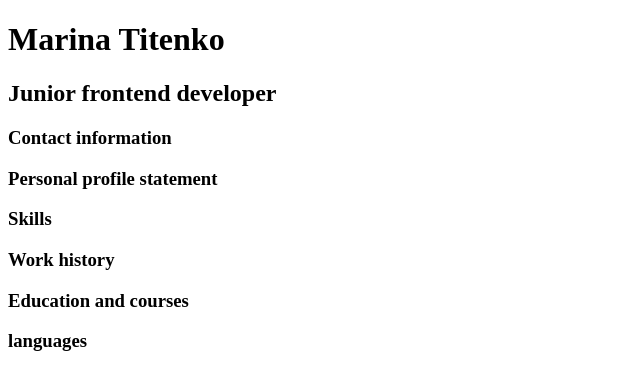
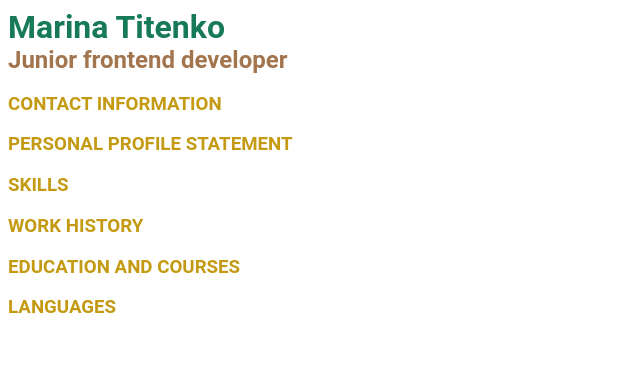
Before and after one commit to MrMarish/rsschool-cv, a plain HTML site: page index.html in a window 1280 px wide. Shown: the whole page, without its empty margins (0-640 px from the left). Drawn offline with Linux system fonts and the light colour scheme.

Commit message:
feat: add styles

```diff
--- a/style.css
+++ b/style.css
@@ -1 +1,16 @@
-##css
+html {
+  font-family: Roboto, sans-serif;
+}
+h1 {
+  color: #167958;
+  margin: 0;
+}
+h2 {
+  color: #a3754f;
+  margin: 0;
+}
+
+h3 {
+  color: #c49a12;
+  text-transform: uppercase;
+}
```
